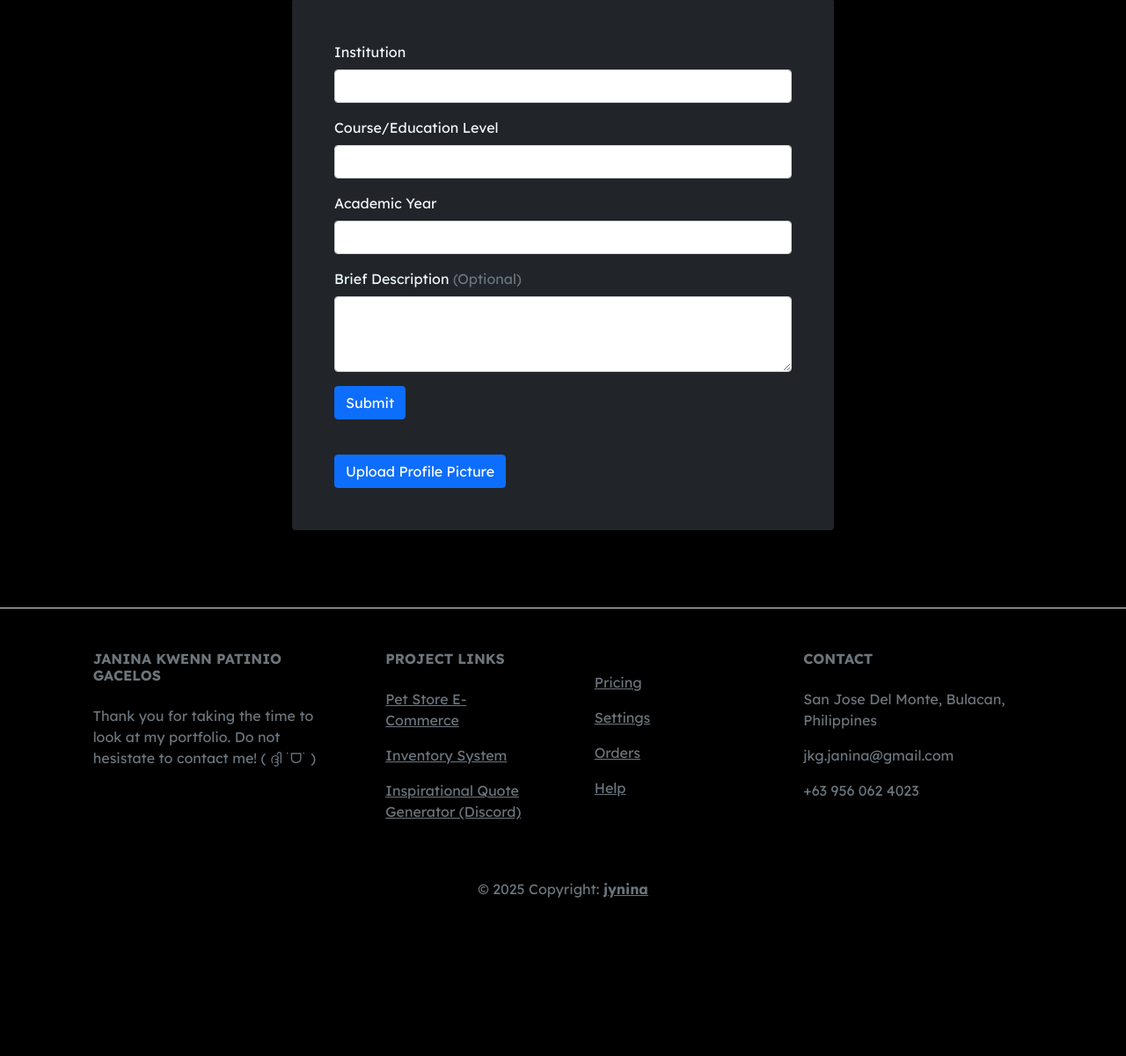
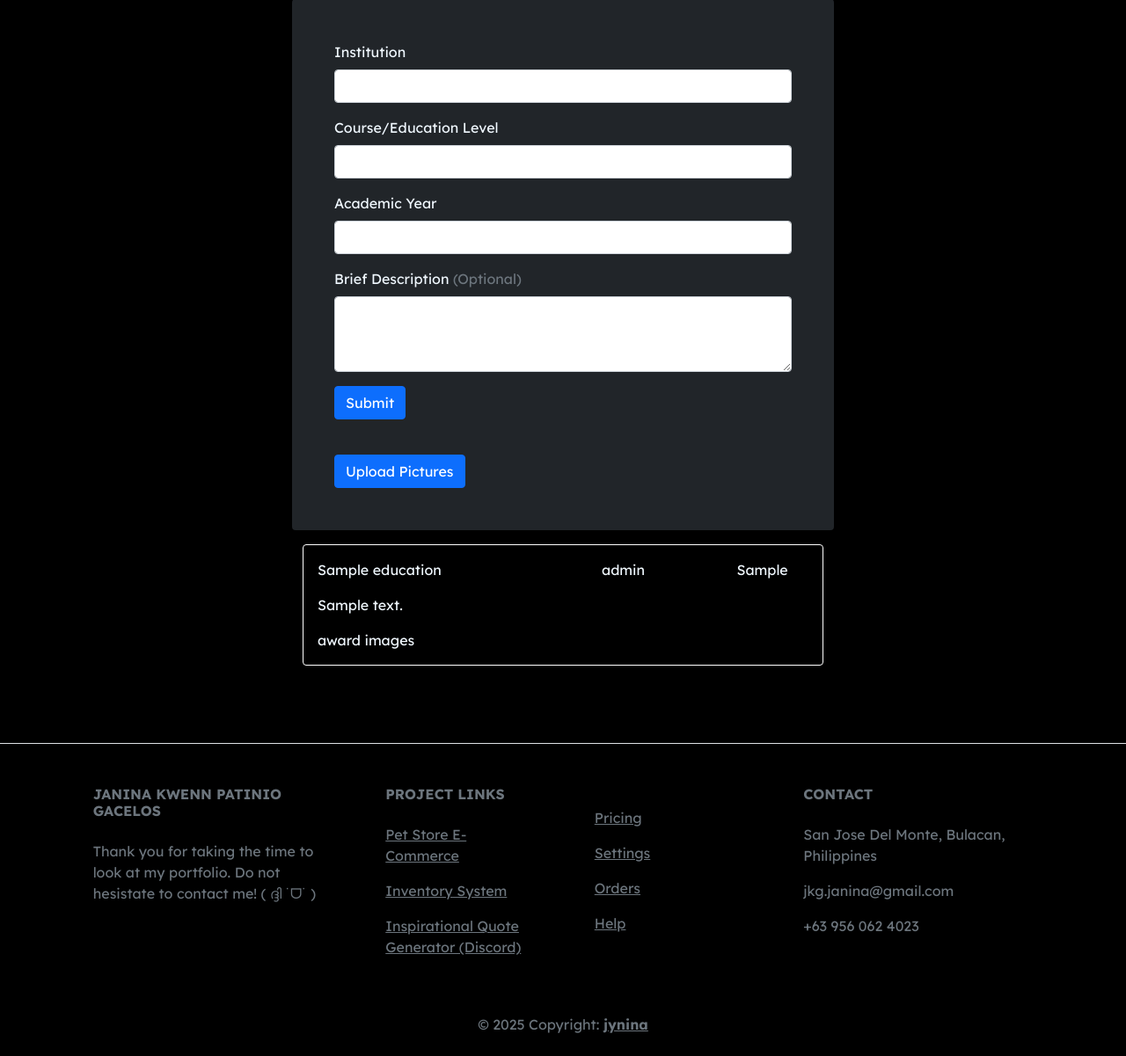
Before and after one commit to jynina/CI3-Resume-Portfolio-Website, a CodeIgniter app: page /database/index.php/education_admin in a window 1280 px wide. Shown: the part 217-1418 px from the top of the page at 88% size. Before the commit the page ends 1238 px from the top, so only its background shows below. Run offline with CodeIgniter, Linux system fonts and the light colour scheme; tables that the repository leaves empty hold one stand-in row (values such as "Sample post"); some libraries are stand-ins or nearby versions; some web fonts are replaced.

Commit message:
did fetching for education tab. find a way to dynamically add all of the data from db based on tab view

```diff
--- a/application/config/routes.php
+++ b/application/config/routes.php
@@ -25,5 +25,6 @@ $route['insert_skills'] = 'MainController/insert_skills';
 $route['insert_projects'] = 'MainController/insert_projects';
 $route['insert_exp'] = 'MainController/insert_exp';
 
-
+//fetching
+$route['get_data_educ'] = 'MainController/fetch_data';
 $route['fetch_inbox'] = 'MainController/fetch_inbox';
--- a/application/controllers/MainController.php
+++ b/application/controllers/MainController.php
@@ -12,6 +12,12 @@ class MainController extends CI_Controller {
     {
         return $this->Main_Model->fetch_inbox();
     }
+
+    public function fetch_data(){
+        $data = $this->Main_Model->fetch_data('tbl_education');
+        echo json_encode($data);
+    }
+
     //reusable cod kasi ampanget kapag repetitive
     private function handle_insert($fields, $table_name)
     {
@@ -71,8 +77,9 @@ class MainController extends CI_Controller {
         $ds = "/";
         $storeFolder = 'upload';
         if (isset($_FILES['file']['name']) &&
-    is_array($_FILES['file']['name']) &&
-    count($_FILES['file']['name']) > 1) {
+            is_array($_FILES['file']['name']) &&
+            count($_FILES['file']['name']) > 1)
+            {
             foreach($_FILES['file']['tmp_name'] as $index => $tmpName){
                 if (!empty($_FILES))
                 {
--- a/application/models/Main_Model.php
+++ b/application/models/Main_Model.php
@@ -19,7 +19,8 @@ class Main_Model extends CI_Model{
 
     function fetch_data($table_name)
     {
-        return $this->db->query("SELECT * FROM " . $table_name . " WHERE status != 0 ORDER BY created_at DESC LIMIT 1");
+        $sql = $this->db->get($table_name);
+        return $sql->result();
     }
 }
 
--- a/application/views/admin/about.php
+++ b/application/views/admin/about.php
@@ -11,7 +11,7 @@
             </div>
             <div class="col ps-5 me-1 pt-5 justify-content-end" >
                 <form action="<?= base_url()?>index.php/upload_image" id="myDropzoneProfile" class="dropzone col"></form>
-                <button class="btn btn-primary mt-4" id="btn-submit-profile">Upload Profile Picture</button>
+                <button class="btn btn-primary mt-4 btn-image-upload" id="btn-submit-img-profile">Upload Profile Picture</button>
             </div>
         </div>
         <div class="">
--- a/application/views/admin/education.php
+++ b/application/views/admin/education.php
@@ -22,7 +22,51 @@
                 <button type="button" class="btn btn-primary btn-submit-educ">Submit</button>
             </form>
                 <form action="<?= base_url()?>index.php/upload_image" id="myDropzoneMultiple" class="dropzone"></form>
-                <button class="btn btn-primary mt-4" id="btn-submit-profile">Upload Profile Picture</button>
+                <button class="btn btn-primary mt-4 btn-image-upload" id="btn-submit-img-educ">Upload Pictures</button>
         </div>
     </div>
+    <div class="logs-educ container">
+        <!-- <div class="log-row border border-white rounded my-3">
+            <div class="row my-3">
+                <div class="col-6 mx-3">
+                    <p>Ebenezer Christian Academy</p>
+                </div>
+                <div class="col-3">
+                    <p>Highschool</p>
+                </div>
+                <div class="col-2">
+                    <p>2015-2020</p>
+                </div>
+                <div class="col-11 mx-3" style="text-align: justify;">
+                    <p>
+                        Lorem ipsum dolor sit amet, consectetur adipiscing elit, sed do eiusmod tempor incididunt ut labore et dolore magna aliqua. Ut enim ad minim veniam, quis nostrud exercitation ullamco laboris nisi ut aliquip ex ea commodo consequat. Duis aute irure dolor in reprehenderit in voluptate velit esse cillum dolore eu fugiat nulla pariatur. Excepteur sint occaecat cupidatat non proident, sunt in culpa qui officia deserunt mollit anim id est laborum.
+                    </p>
+                </div>
+                <div class="col-11 mx-3">
+                    award images
+                </div>
+            </div>
+        </div>
+        <div class="log-row border border-white rounded my-3">
+            <div class="row my-3">
+                <div class="col-6 mx-3">
+                    <p>Ebenezer Christian Academy</p>
+                </div>
+                <div class="col-3">
+                    <p>Highschool</p>
+                </div>
+                <div class="col-2">
+                    <p>2015-2020</p>
+                </div>
+                <div class="col-11 mx-3" style="text-align: justify;">
+                    <p>
+                        Lorem ipsum dolor sit amet, consectetur adipiscing elit, sed do eiusmod tempor incididunt ut labore et dolore magna aliqua. Ut enim ad minim veniam, quis nostrud exercitation ullamco laboris nisi ut aliquip ex ea commodo consequat. Duis aute irure dolor in reprehenderit in voluptate velit esse cillum dolore eu fugiat nulla pariatur. Excepteur sint occaecat cupidatat non proident, sunt in culpa qui officia deserunt mollit anim id est laborum.
+                    </p>
+                </div>
+                <div class="col-11 mx-3">
+                    award images
+                </div>
+            </div>
+        </div>   -->
+    </div>
 </div>
--- a/application/views/template/admin_nav.php
+++ b/application/views/template/admin_nav.php
@@ -18,7 +18,6 @@
                         <a class="snow-button nav-link nav-projects" href="<?= base_url() ?>index.php/projects_admin">Projects</a>
                         <a class="snow-button nav-link nav-contact" href="<?= base_url() ?>index.php/contact_admin">Contact</a>
                         <a class="snow-button nav-link nav-index" href="<?= base_url() ?>index.php/inbox_admin">Inbox</a>
-
                     </div>
                 </div>
             </div>
--- a/assets/js/scripts.js
+++ b/assets/js/scripts.js
@@ -1,7 +1,5 @@
 //constants
 Dropzone.autoDiscover = false;
-
-
 
 $(document).ready(function () {
 var orig_base_url = $("#base_url").val();
@@ -50,9 +48,16 @@ var orig_base_url = $("#base_url").val();
     url: orig_base_url + "index.php/upload_image",
     addRemoveLinks: true,
     autoProcessQueue: false,
-    uploadMultiple: true
+    uploadMultiple: true,
+    success: function()
+    {
+      toastr.success('Check mo parin network tho','ANG GALING MONG MAGCODE');
+    },
+    error: function()
+    {
+      toastr.error('Tignan mo ulit code mo pls', 'BOBO MO MAGCODE')
+    }
   });
-
   }
 
   //navigation links
@@ -61,12 +66,54 @@ var orig_base_url = $("#base_url").val();
     $('.nav-link').removeClass('active');
     $(this).addClass('active');
 
-  });
+  }); //improve
+
+  // $('.nav-education').on('click', function (){
+
+    $.ajax({
+      url: orig_base_url + 'index.php/get_data_educ',
+      method: 'GET',
+      dataType: 'json',
+      success: function(data) {
+        toastr.success(data,'success')
+          let html = ``;
+          data.forEach(function(edu){
+            html += `<div class="log-row border border-white rounded my-3">
+            <div class="row my-3">
+                <div class="col-6 mx-3">
+                    <p>${edu.institution_name}</p>
+                </div>
+                <div class="col-3">
+                    <p>${edu.education_level}</p>
+                </div>
+                <div class="col-2">
+                    <p>${edu.acad_year}</p>
+                </div>
+                <div class="col-11 mx-3" style="text-align: justify;">
+                    <p>
+                    ${edu.institution_desc}
+                    </p>
+                </div>
+                <div class="col-11 mx-3">
+                    award images
+                </div>
+            </div>
+          </div>`
+          })
+          $(".logs-educ").append(html)
+
+        },
+        error: function (status, error)
+        {
+          toastr.error(status, error);
+        }
+    })
+  // })
 
 
   //submit buttons dropzone
 
-  $('#btn-submit-profile').click(function(){
+  $('#btn-submit-img-profile').click(function(){
   myDropzone.processQueue();
   });
 
```
